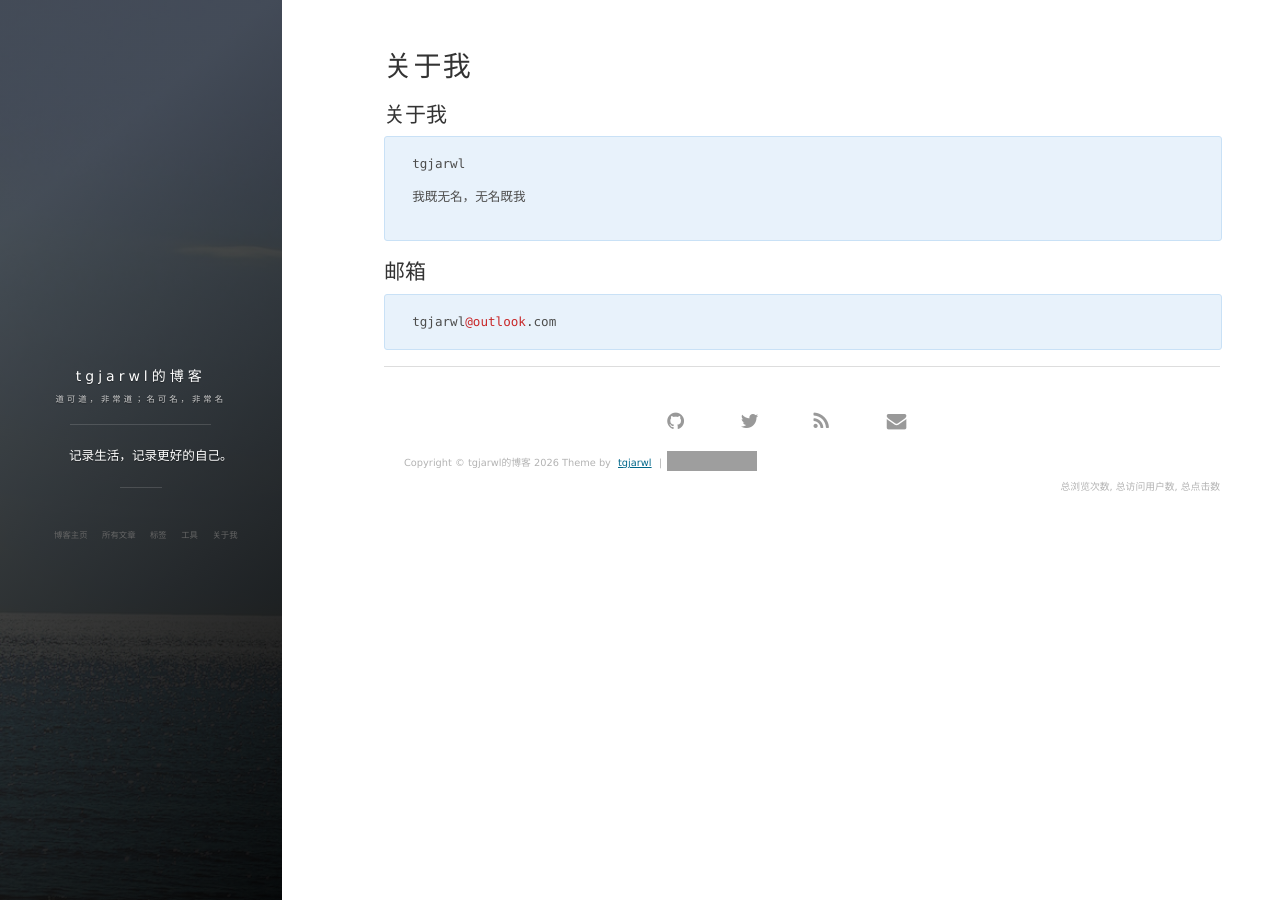
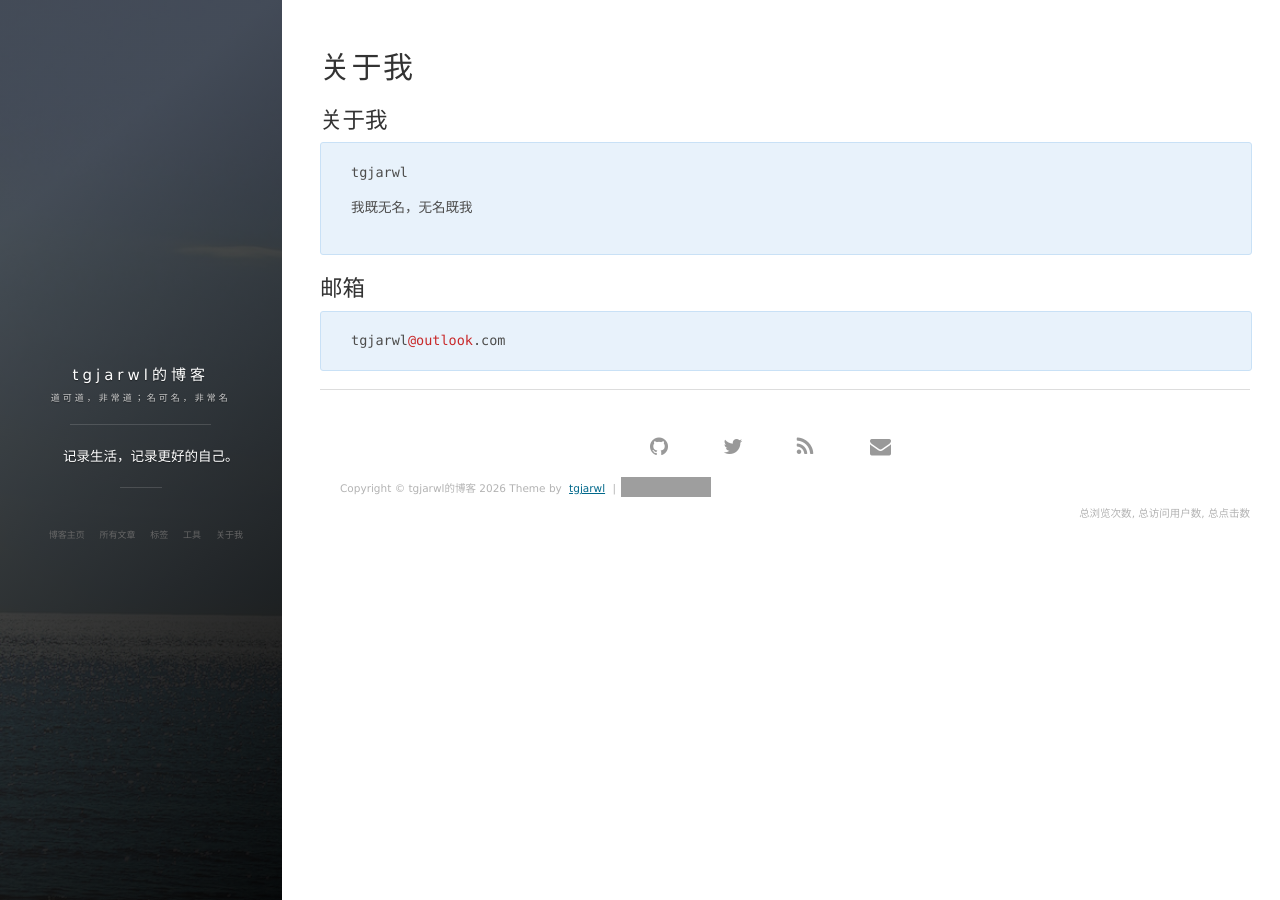
Before and after one commit to tgjarwl/tgjarwl.github.io, a Jekyll site: the page built from about.md, in a window 1280 px wide. Built offline with Jekyll 4.4.1, drawn with Linux system fonts in a browser that asks for light colours; comment, search, counter and statistics services are not loaded; grey boxes are pictures that could not be loaded.

Commit message:
调整大小

```diff
--- a/css/main.css
+++ b/css/main.css
@@ -62,7 +62,7 @@ html {
 
 body {
   font-family: "ff-tisa-web-pro-1", "ff-tisa-web-pro-2", "Lucida Grande", "Hiragino Sans GB", "Hiragino Sans GB W3", "Microsoft YaHei", "WenQuanYi Micro Hei", sans-serif;
-  font-size: 14px;
+  font-size: 15px;
   color: #333;
   -webkit-font-smoothing: antialiased; }
 
@@ -385,12 +385,11 @@ img::-moz-selection {
 
   .content-wrapper {
     z-index: 800;
-    width: 70%;
-    margin-left: 30%; }
+    width: 75%;
+    margin-left: 25%; }
 
   .content-wrapper__inner {
-    /*margin: 0 10%;*/
-    margin-right: 60px;
+    margin-right: 30px;
     padding: 50px 0;
     /*margin: 0 auto; */
     /*width: 700px;*/
```
